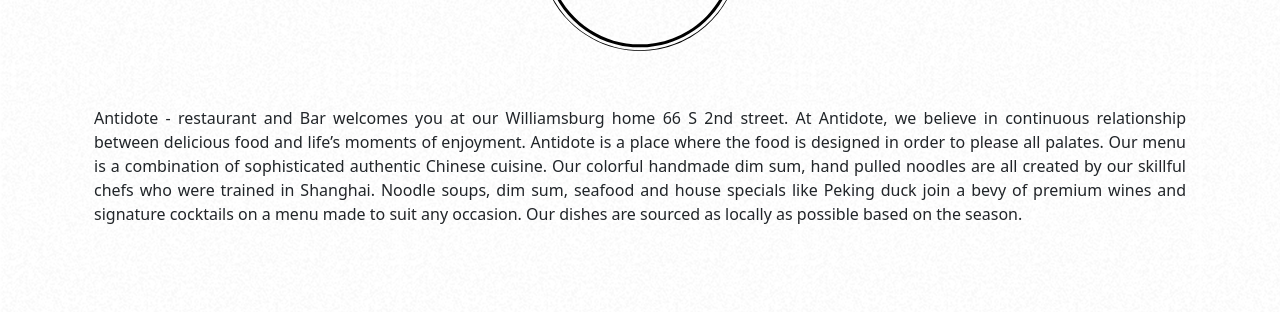
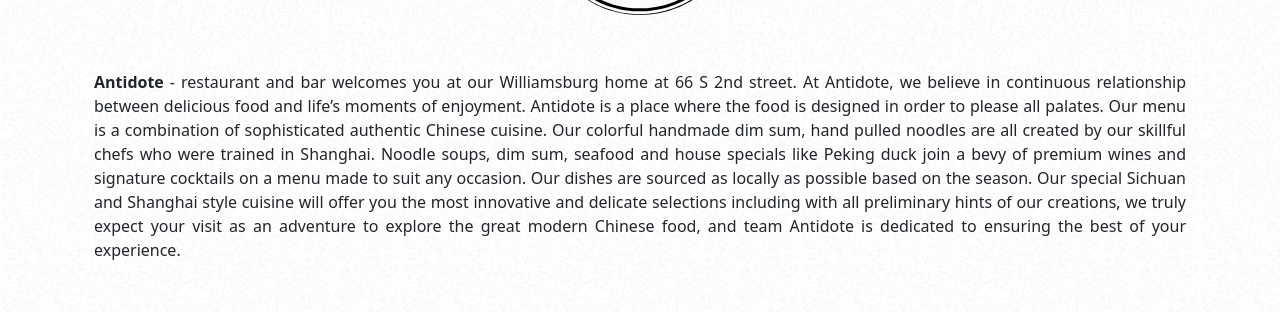
Before and after one commit to HectorAgudelo/AntidoteRestaurant, a Next.js app: page / in a window 1280 px wide. Shown: the part 314-626 px from the top of the page. Built offline with nearby package versions, Linux system fonts and the light colour scheme.

Commit message:
fixing spacing on the about content, and making antidote bold

```diff
--- a/pages/index.js
+++ b/pages/index.js
@@ -73,17 +73,22 @@
           }}
         >
           <p className='text-break' id={styles.text}>
-            Antidote - restaurant and Bar welcomes you at our Williamsburg home
-            66 S 2nd street. At Antidote, we believe in continuous relationship
-            between delicious food and life’s moments of enjoyment. Antidote is
-            a place where the food is designed in order to please all palates.
-            Our menu is a combination of sophisticated authentic Chinese
-            cuisine. Our colorful handmade dim sum, hand pulled noodles are all
-            created by our skillful chefs who were trained in Shanghai. Noodle
-            soups, dim sum, seafood and house specials like Peking duck join a
-            bevy of premium wines and signature cocktails on a menu made to suit
-            any occasion. Our dishes are sourced as locally as possible based on
-            the season.
+            <span style={{ fontWeight: 'bold' }}>Antidote</span> - restaurant
+            and bar welcomes you at our Williamsburg home at 66 S 2nd street. At
+            Antidote, we believe in continuous relationship between delicious
+            food and life’s moments of enjoyment. Antidote is a place where the
+            food is designed in order to please all palates. Our menu is a
+            combination of sophisticated authentic Chinese cuisine. Our colorful
+            handmade dim sum, hand pulled noodles are all created by our
+            skillful chefs who were trained in Shanghai. Noodle soups, dim sum,
+            seafood and house specials like Peking duck join a bevy of premium
+            wines and signature cocktails on a menu made to suit any occasion.
+            Our dishes are sourced as locally as possible based on the season.
+            Our special Sichuan and Shanghai style cuisine will offer you the
+            most innovative and delicate selections including with all
+            preliminary hints of our creations, we truly expect your visit as an
+            adventure to explore the great modern Chinese food, and team
+            Antidote is dedicated to ensuring the best of your experience.
           </p>
         </Container>
       </Container>
--- a/styles/LandingPage.module.css
+++ b/styles/LandingPage.module.css
@@ -1,3 +1,4 @@
 #text{
-    text-align: justify
+    text-align: justify;
+    word-spacing:normal
 }
```
